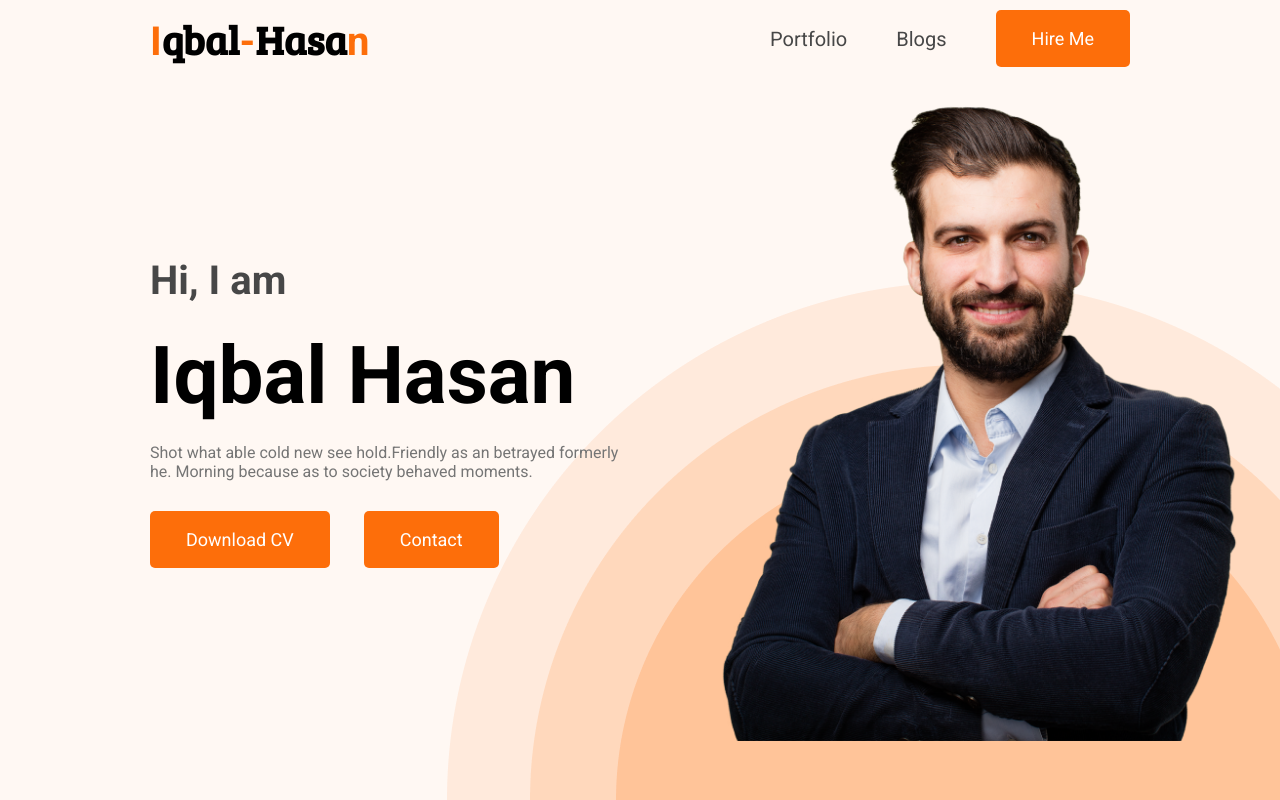
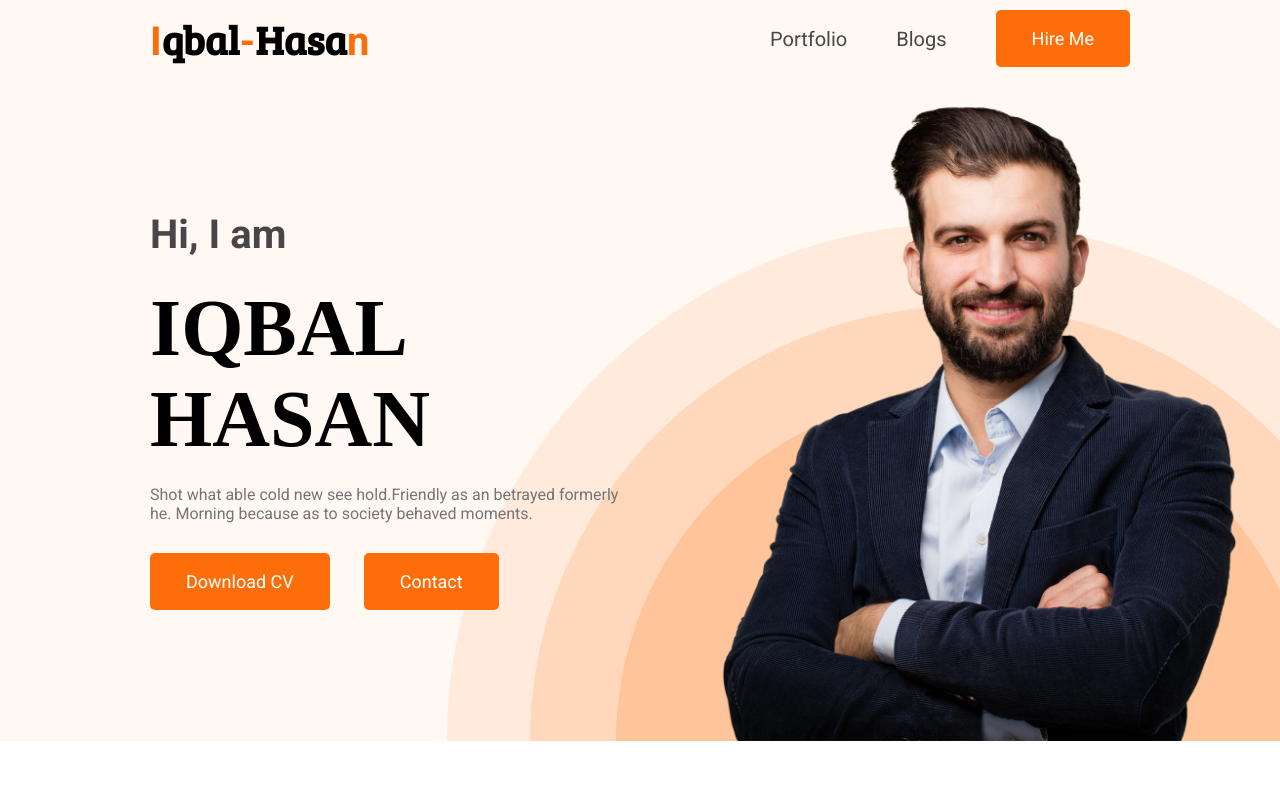
Before and after one commit to Iqbal-Hasan/Portfolio-website, a plain HTML site: page index.html in a window 1280 px wide. Drawn offline with nearby package versions, Linux system fonts and the light colour scheme.

Commit message:
Fixed some header erro

```diff
--- a/index.html
+++ b/index.html
@@ -42,16 +42,10 @@
             Shot what able cold new see hold.Friendly as an betrayed formerly
             he. Morning because as to society behaved moments.
           </p>
-          <button class="down btn-primary">
-            <!-- <span class="material-symbols-outlined"> download </span> -->Download CV
-          </button>
-          <button class="btn-primary">
-            <!-- <span class="material-symbols-outlined"> call </span> -->Contact
-          </button>
+          <button class="down btn-primary">Download CV</button>
+          <button class="btn-primary">Contact</button>
         </div>
-        <div class="right-side">
-          <img class="hardy-vai" src="images/hardy.png" alt="Hardy mama" />
-        </div>
+        <img class="hardy-vai" src="images/hardy.png" alt="Hardy mama" />
       </div>
     </header>
   </body>
--- a/style.css
+++ b/style.css
@@ -23,11 +23,10 @@ a {
 font-family: 'Pacifico', cursive;
 font-family: 'Roboto', sans-serif; */
 .header {
-  height: 100vh;
   background-color: #fff8f3;
   background-image: url("images/header_bg.png");
   background-repeat: no-repeat;
-  background-position: right bottom;
+  background-position: bottom right;
 }
 
 .header .nav-bar {
@@ -74,17 +73,12 @@ font-family: 'Roboto', sans-serif; */
 }
 .header .background .left-side .page-title {
   font-size: 80px;
+  text-transform: uppercase;
+  font-family: poppins;
 }
 .header .background .left-side .down {
   margin-right: 30px;
 }
-.header .background .right-side .hardy-vai {
+.header .background .hardy-vai {
   width: 570px;
 }
-.btn-pri{
-    background-color: #fd6e0a;
-    color: #fff8f3;
-    font-size: 18px;
-    align-items: center;
-
-}
```
